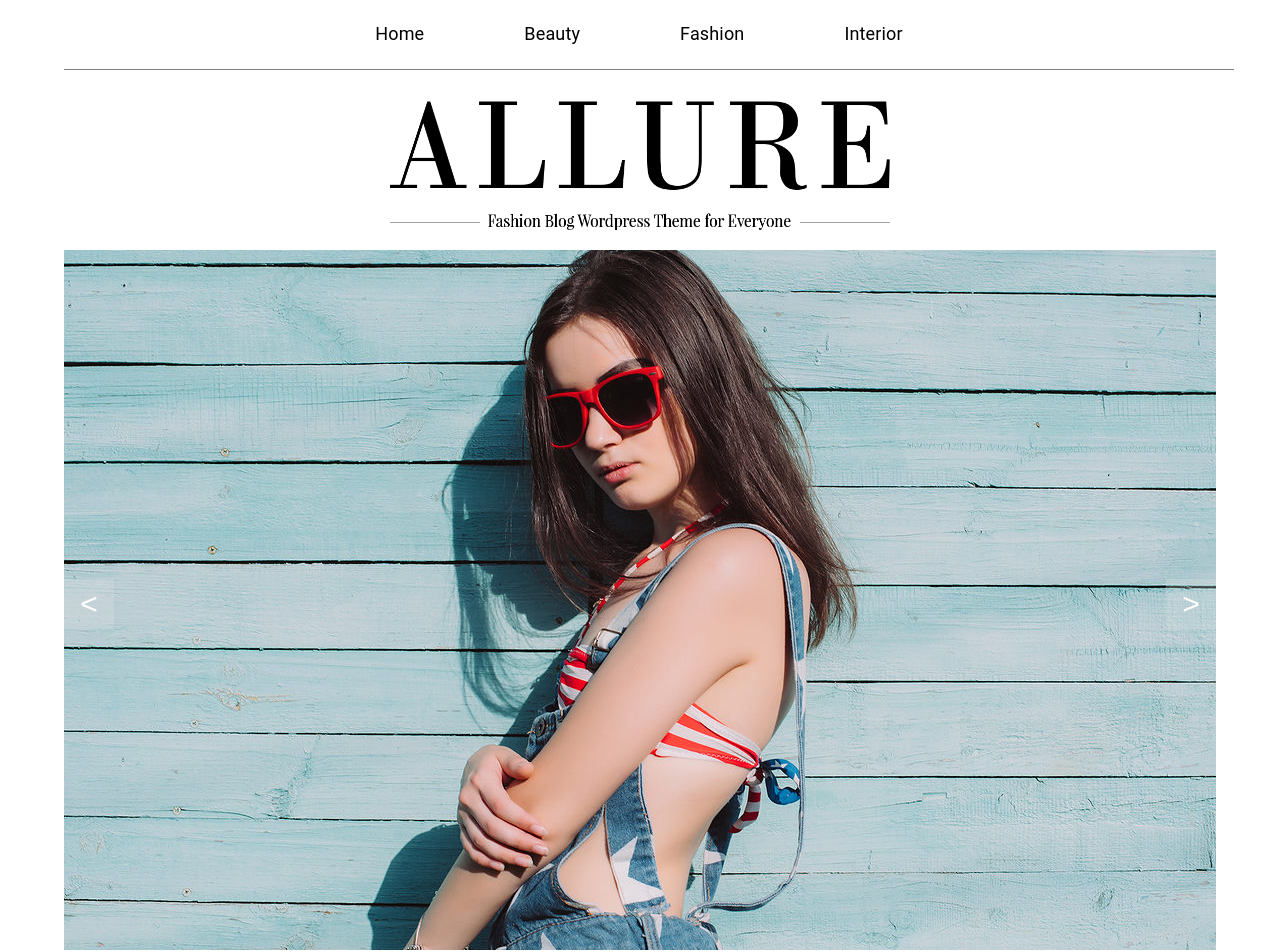
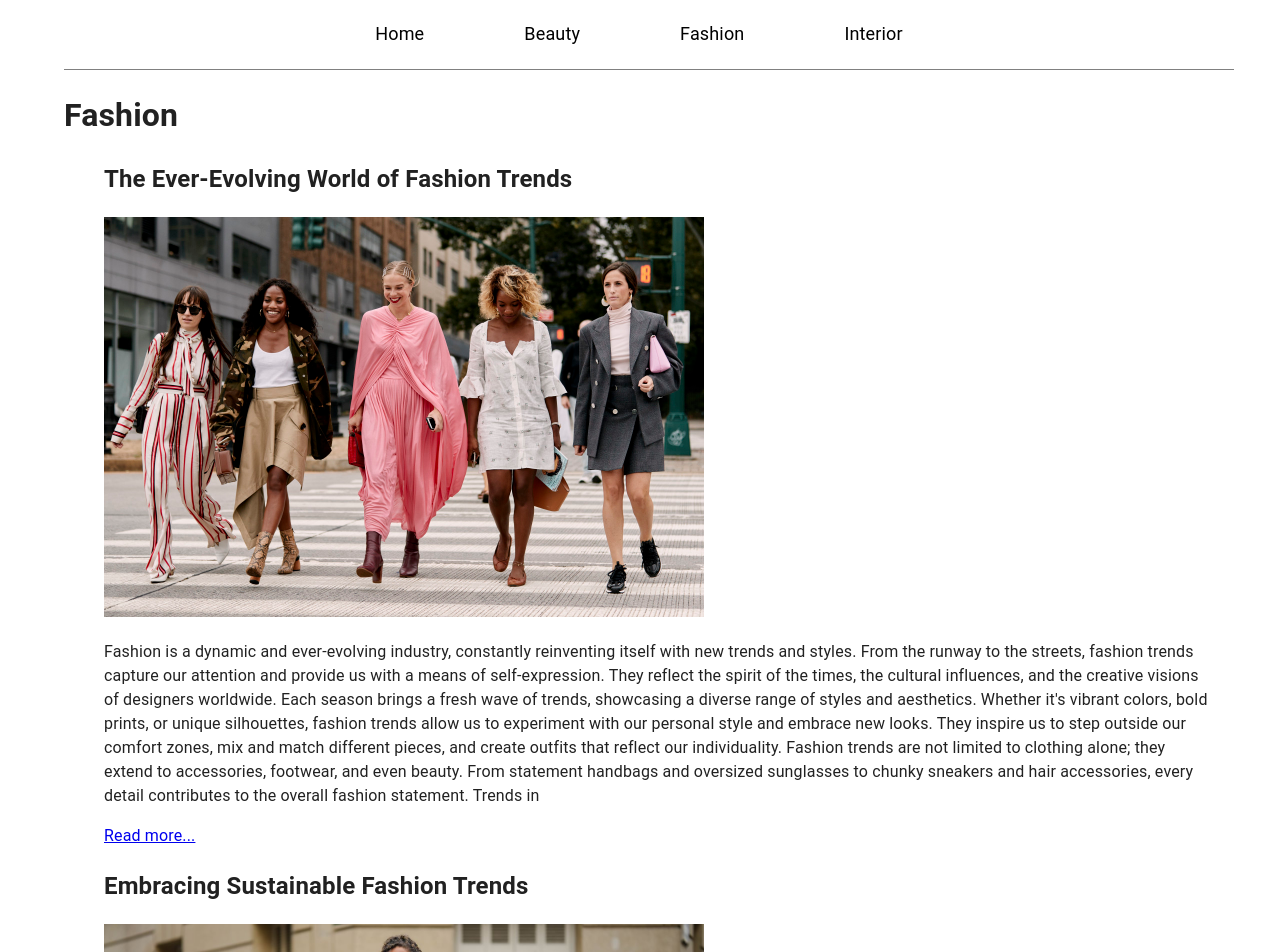
Before and after one commit to viktoriia-7/blog-on-react, a React (Create React App) app: page /#/fashion in a window 1280 px wide. Before the commit this address led to /. Shown: the top 952 px of the page. Built offline with nearby package versions, Linux system fonts and the light colour scheme; the HTML template or start-up script is replaced by a standard one.

Commit message:
change createBrowserRouter on createHashRouter

```diff
--- a/src/Container/App/App.tsx
+++ b/src/Container/App/App.tsx
@@ -1,5 +1,5 @@
 import React from 'react'
-import { createBrowserRouter, RouterProvider } from 'react-router-dom'
+import {  createHashRouter, RouterProvider } from 'react-router-dom'
 import { CssBaseline, StyledEngineProvider } from '@mui/material'
 
 import Root from 'routes/root'
@@ -17,7 +17,7 @@
 } from 'routes/InteriorListRoute'
 import InteriorRoute, { loader as InteriorLoader } from 'routes/InteriorRoute'
 
-const router = createBrowserRouter([
+const router =  createHashRouter([
     {
         path: '/',
         element: <Root />,
--- a/src/pages/BeautyPageList.tsx
+++ b/src/pages/BeautyPageList.tsx
@@ -21,7 +21,7 @@
                             alt="Exploring Beauty Trends"
                         ></img>
                         <p>{post.content.substring(0, 1000)}</p>
-                        <a href={'/beauty/' + post.id}>Read more...</a>
+                        <a href={'#/beauty/' + post.id}>Read more...</a>
                     </li>
                 ))}
             </ul>
--- a/src/pages/FashionPageList.tsx
+++ b/src/pages/FashionPageList.tsx
@@ -21,7 +21,7 @@
                             alt="Exploring Fashion Trends"
                         ></img>
                         <p>{post.content.substring(0, 1000)}</p>
-                        <a href={'/fashion/' + post.id}>Read more...</a>
+                        <a href={'#/fashion/' + post.id}>Read more...</a>
                     </li>
                 ))}
             </ul>
--- a/src/pages/InteriorPageList.tsx
+++ b/src/pages/InteriorPageList.tsx
@@ -21,7 +21,7 @@
                             alt="Exploring Interior Trends"
                         ></img>
                         <p>{post.content.substring(0, 1000)}</p>
-                        <a href={'/interior/' + post.id}>Read more...</a>
+                        <a href={'#/interior/' + post.id}>Read more...</a>
                     </li>
                 ))}
             </ul>
```
